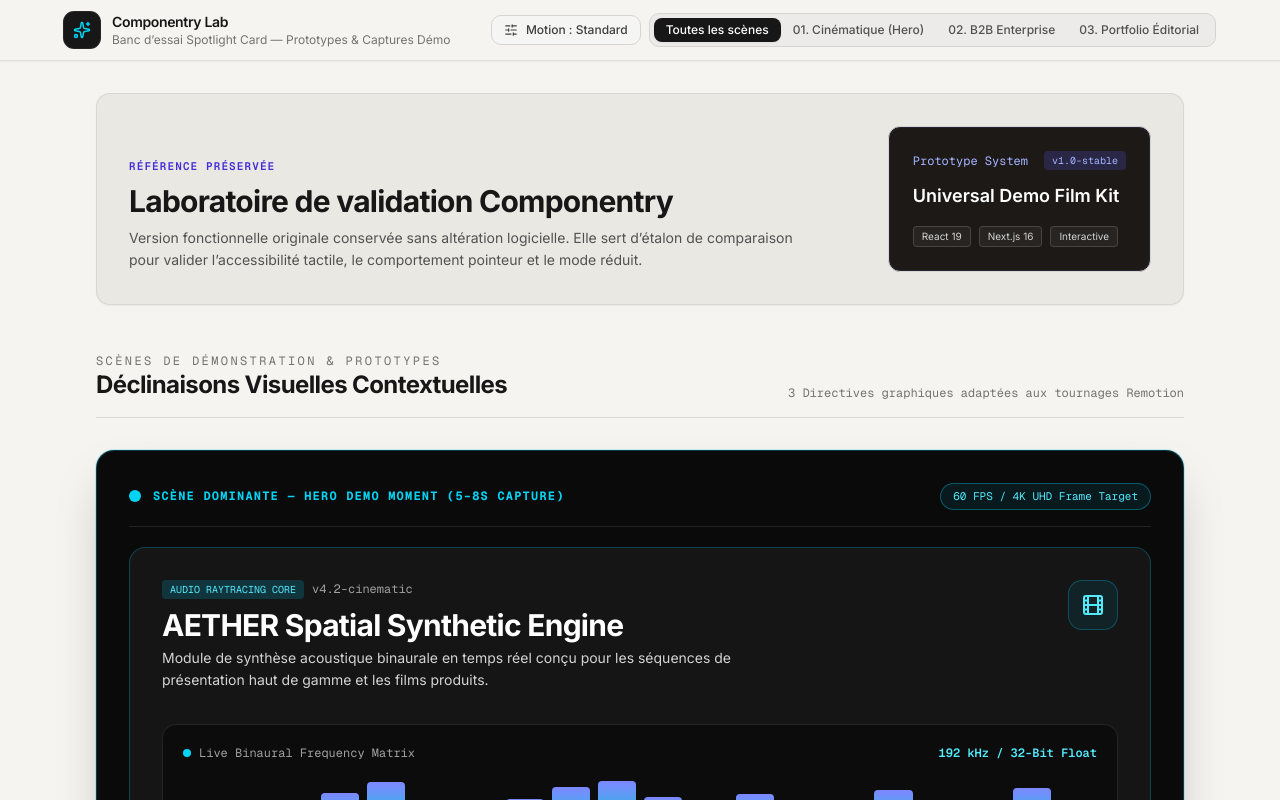
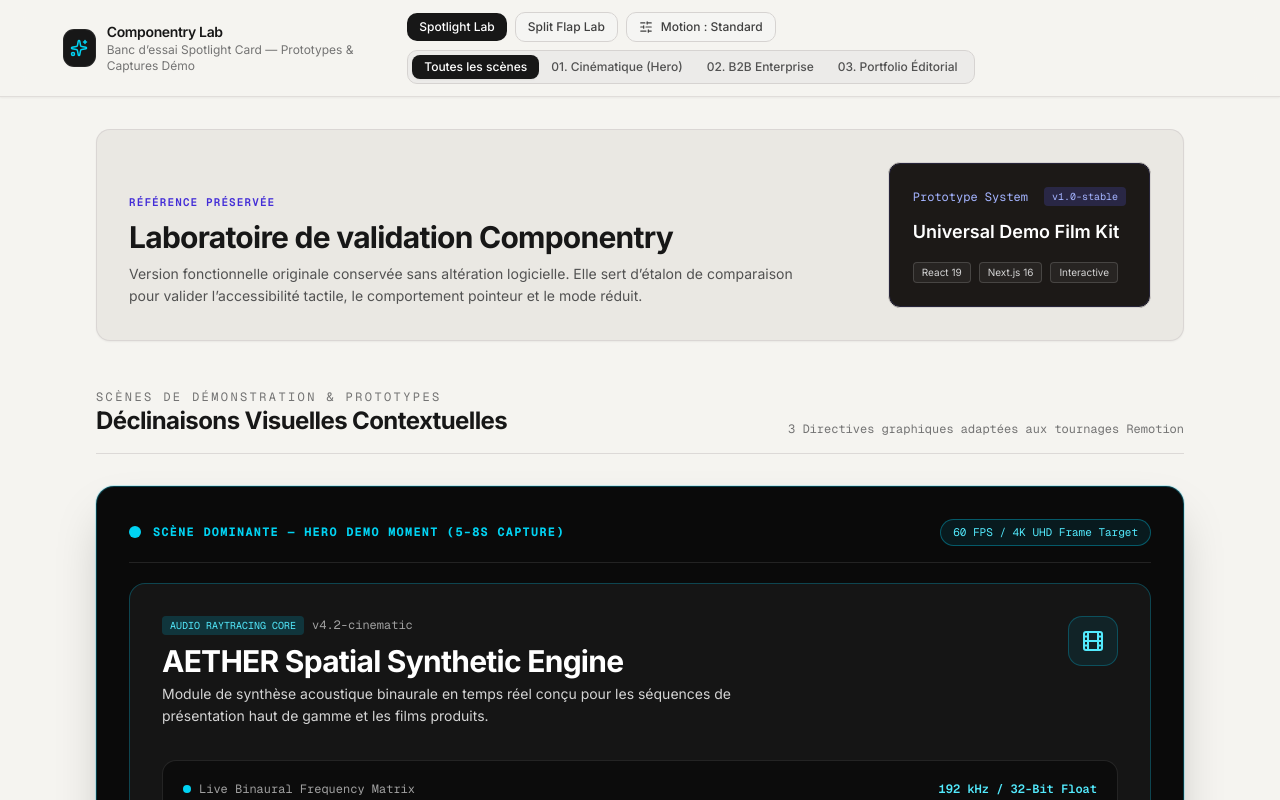
Before and after one commit to Faadil1/componentry-lab, a Next.js app: page / in a window 1280 px wide. Shown: the top 800 px of the page. Built offline with nearby package versions, Linux system fonts and the light colour scheme.

Commit message:
feat: finalize spotlight lab presentation

```diff
--- a/app/page.tsx
+++ b/app/page.tsx
@@ -1,6 +1,7 @@
 "use client"
 
 import * as React from "react"
+import Link from "next/link"
 import {
   BeamSpotlightCard,
   SpotlightCard,
@@ -60,6 +61,19 @@ export default function Home() {
           </div>
 
           <div className="flex flex-wrap items-center gap-2 text-xs">
+            <Link
+              href="/"
+              aria-current="page"
+              className="rounded-lg bg-neutral-900 px-3 py-1.5 font-medium text-white"
+            >
+              Spotlight Lab
+            </Link>
+            <Link
+              href="/split-flap"
+              className="rounded-lg border border-stone-300 bg-stone-100/80 px-3 py-1.5 font-medium text-neutral-700 transition-all hover:border-neutral-400 hover:text-neutral-950"
+            >
+              Split Flap Lab
+            </Link>
             <button
               type="button"
               onClick={() => setSimulateReducedMotion((v) => !v)}
```
